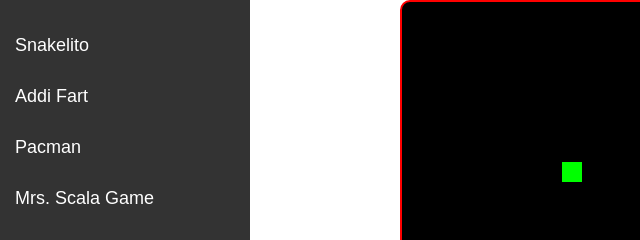
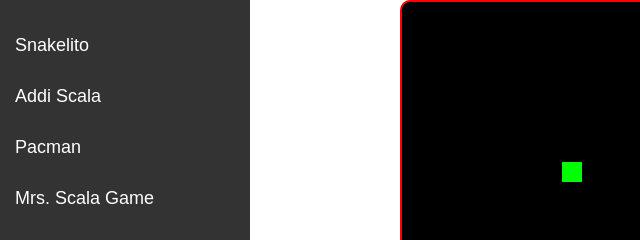
Before and after one commit to ryand123456789/scalito, a plain HTML site: page client/snake.html in a window 1280 px wide. Shown: the top 240 px of the page, 0-640 px from the left. Drawn offline with Linux system fonts and the light colour scheme.

Commit message:
Update snake.html

```diff
--- a/client/snake.html
+++ b/client/snake.html
@@ -18,7 +18,7 @@
     <div class="sidebar" id="sidebar">
         <span class="toggle-btn" onclick="toggleSidebar()">☰ Menu</span>
         <a href="snake.html">Snakelito</a>
-        <a href="scalitofart.html">Addi Fart</a>
+        <a href="scalitofart.html">Addi Scala</a>
         <a href="pacman.html">Pacman</a>
         <a href="plat.html">Mrs. Scala Game</a>
     </div>
```
